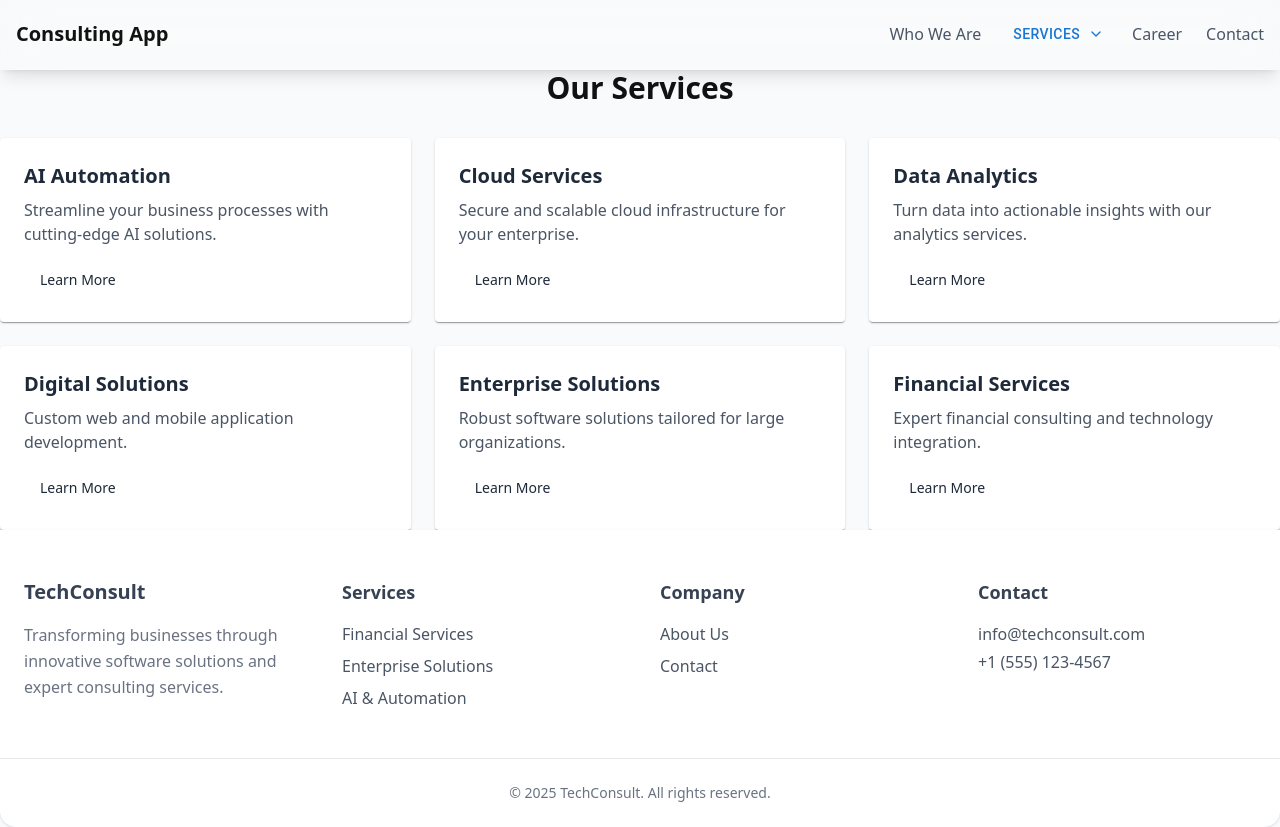
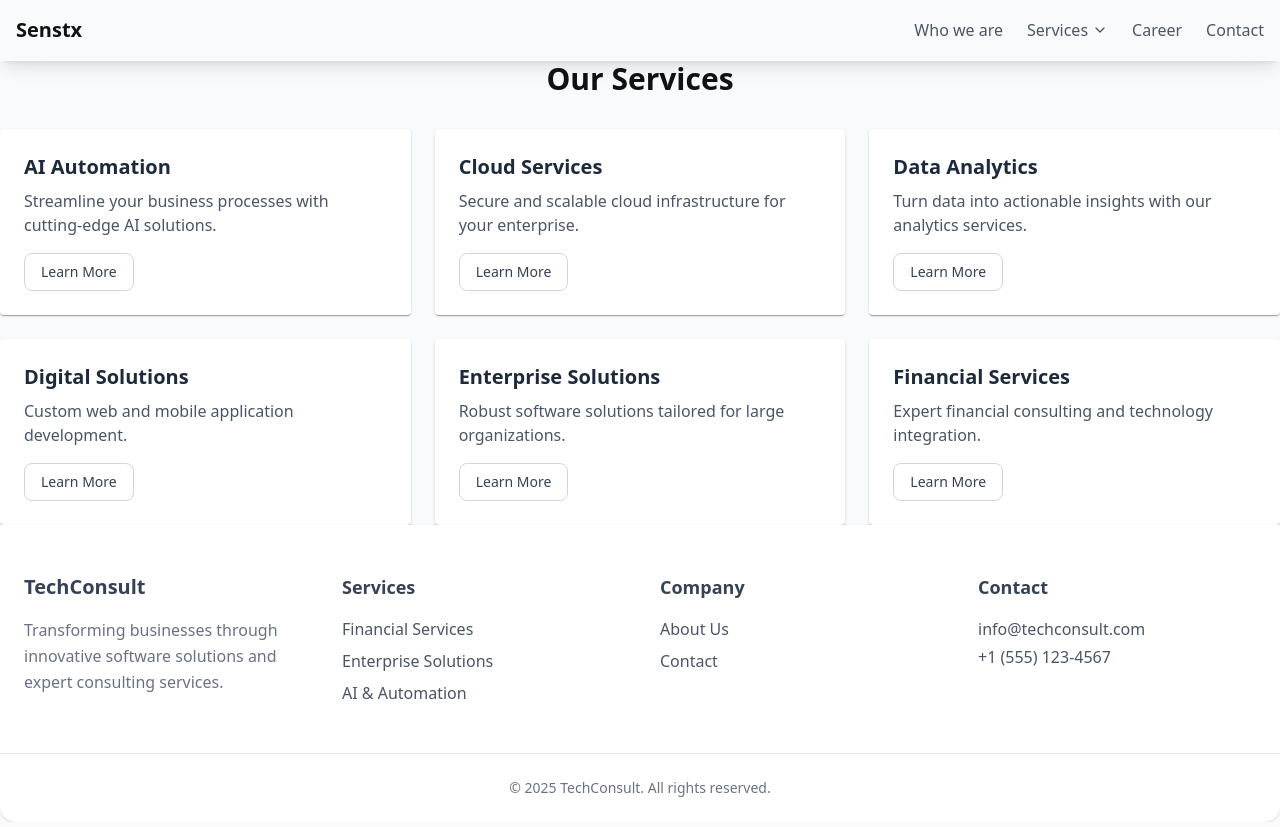
Before and after one commit to rgrahul1998/senstx, a React (Vite) app: page /services in a window 1280 px wide. Built offline with nearby package versions, Linux system fonts and the light colour scheme.

Commit message:
updated service pages

```diff
--- a/src/components/layout/Navbar.tsx
+++ b/src/components/layout/Navbar.tsx
@@ -1,19 +1,19 @@
-import { useState } from "react";
-import { Link } from "react-router-dom";
-import { Menu, MenuItem, Button } from "@mui/material";
-import { ChevronDown } from "lucide-react";
+import { useState } from "react"
+import { Link } from "react-router-dom"
+import { Menu, MenuItem } from "@mui/material"
+import { ChevronDown } from "lucide-react"
 
 const Navbar = () => {
-  const [anchorEl, setAnchorEl] = useState<null | HTMLElement>(null);
-  const open = Boolean(anchorEl);
+    const [anchorEl, setAnchorEl] = useState<null | HTMLElement>(null)
+    const open = Boolean(anchorEl)
 
     const handleClick = (event: React.MouseEvent<HTMLButtonElement>) => {
-    setAnchorEl(event.currentTarget);
-  };
+        setAnchorEl(event.currentTarget)
+    }
 
     const handleClose = () => {
-    setAnchorEl(null);
-  };
+        setAnchorEl(null)
+    }
 
     const services = [
         { name: "Financial Services", href: "/services/FinancialServicesPage" },
@@ -22,46 +22,45 @@ const Navbar = () => {
         { name: "Data Analytics", href: "/services/data-analytics" },
         { name: "Cloud Services", href: "/services/cloud-services" },
         { name: "Digital Solutions", href: "/services/digital-solutions" },
-  ];
+    ]
 
     return (
         <nav className="backdrop-blur-xl bg-white/10 border-b border-white/20 p-4 sticky top-0 z-50 shadow-lg">
             <div className="container mx-auto flex justify-between items-center">
-
                 {/* Logo */}
                 <Link to="/" className="text-xl font-bold">
-          Consulting App
+                    Senstx
                 </Link>
 
                 {/* Desktop Menu */}
                 <div className="hidden md:flex space-x-6 items-center">
-
-          <Link to="/who-we-are" className="text-gray-600 transition-colors">
-            Who We Are
+                    <Link
+                        to="/who-we-are"
+                        className="text-gray-600 transition-colors hover:font-medium hover:text-gray-900"
+                    >
+                        Who we are
                     </Link>
 
                     {/* Services Dropdown */}
                     <div>
-            <Button
+                        <button
                             id="services-button"
                             aria-controls={open ? "services-menu" : undefined}
                             aria-haspopup="true"
                             aria-expanded={open ? "true" : undefined}
                             onClick={handleClick}
-              className="text-gray-600 transition-colors capitalize text-base font-normal p-0 min-w-0 hover:bg-transparent"
-              endIcon={<ChevronDown className="h-4 w-4" />}
+                            className="text-gray-600 transition-colors flex items-center gap-1 hover:font-medium hover:text-gray-900"
                         >
                             Services
-            </Button>
+                            <ChevronDown className="h-4 w-4" />
+                        </button>
 
                         <Menu
                             id="services-menu"
                             anchorEl={anchorEl}
                             open={open}
                             onClose={handleClose}
-              MenuListProps={{
-                "aria-labelledby": "services-button",
-              }}
+                            transitionDuration={0}
                         >
                             {services.map((service) => (
                                 <MenuItem
@@ -76,17 +75,22 @@ const Navbar = () => {
                         </Menu>
                     </div>
 
-          <Link to="/career" className="text-gray-600 transition-colors">
+                    <Link
+                        to="/career"
+                        className="text-gray-600 transition-colors hover:font-medium hover:text-gray-900"
+                    >
                         Career
                     </Link>
-          <Link to="/contact" className="text-gray-600 transition-colors">
+                    <Link
+                        to="/contact"
+                        className="text-gray-600 transition-colors hover:font-semibold hover:text-gray-900"
+                    >
                         Contact
                     </Link>
                 </div>
-
             </div>
         </nav>
-  );
-};
+    )
+}
 
-export default Navbar;
+export default Navbar
--- a/src/features/services/FinancialServices.tsx
+++ b/src/features/services/FinancialServices.tsx
@@ -1,4 +1,4 @@
-import { ArrowRight, Shield, TrendingUp, FileText, AlertTriangle, BarChart, Lock, Link } from "lucide-react"
+import { ArrowRight, Shield, TrendingUp, FileText, AlertTriangle, BarChart, Lock } from "lucide-react"
 import { Card } from "@mui/material"
 import { CardContent, CardDescription, CardHeader, CardTitle } from "../../components/common/Card"
 import { Tabs, TabsContent, TabsList, TabsTrigger } from "../../components/common/Table"
--- a/src/features/services/ServicesPage.tsx
+++ b/src/features/services/ServicesPage.tsx
@@ -45,7 +45,7 @@ const ServicesPage = () => {
             <p className="text-gray-600 mb-4 flex-grow">
               {service.description}
             </p>
-            <Button variant="outlined" color="primary" className="mt-auto">
+            <Button variant="outline" color="primary" className="mt-auto">
               Learn More
             </Button>
           </Card>
```
Lines whose indentation alone changed are shown as unchanged.
